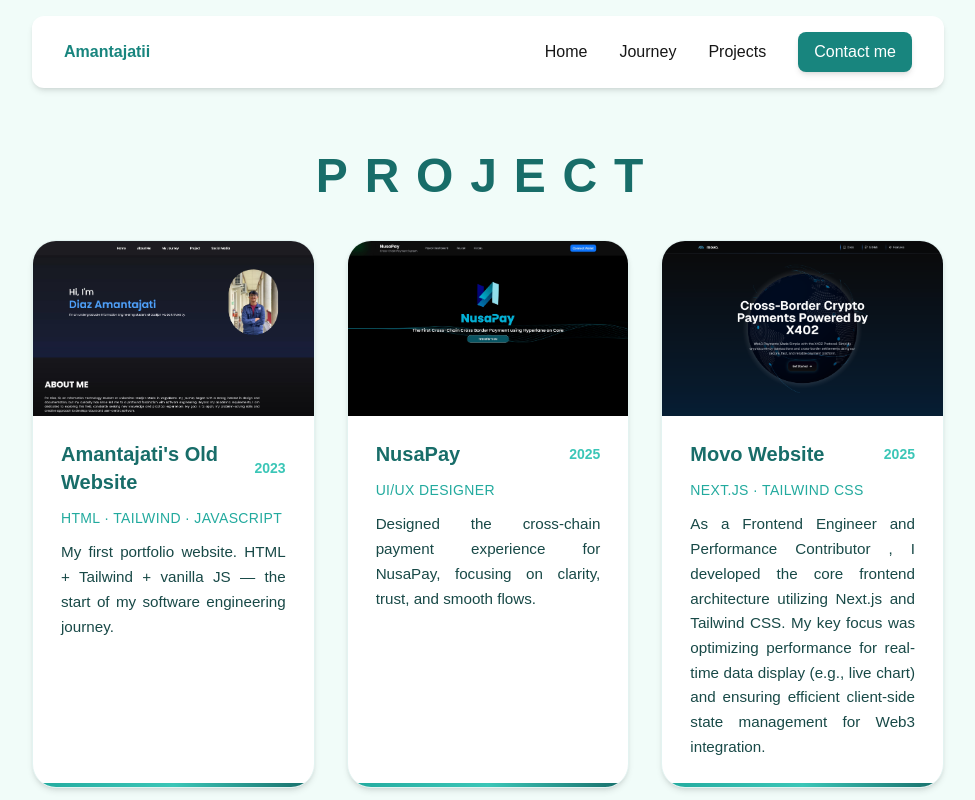
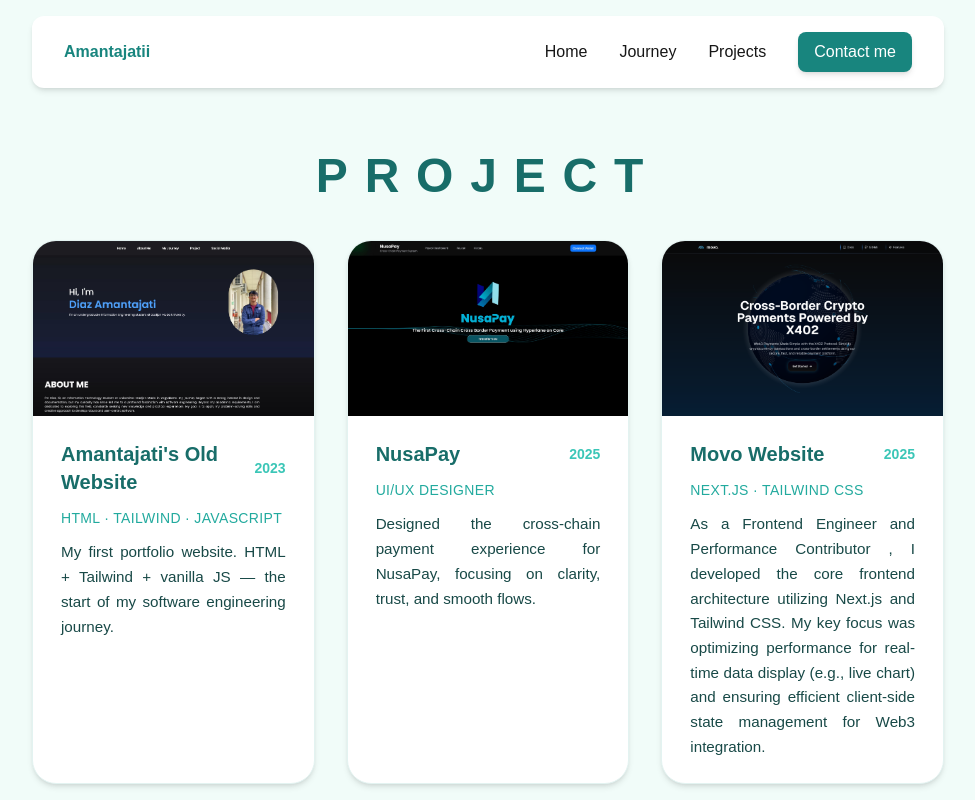
Before and after one commit to amantajatii/amantajatii-portofolio, a Next.js app: page /projects in a window 1280 px wide. Shown: the top 800 px of the page, without its empty margins (152-1127 px from the left). Built offline with nearby package versions, Linux system fonts and the light colour scheme.

Commit message:
Add external links to projects and social icons
Added 'link' fields to each project and wrapped project cards in anchor tags to make them clickable and open in a new tab. Updated social media and contact links in the Hero component to open in new tabs for better user experience.

```diff
--- a/src/app/projects/page.jsx
+++ b/src/app/projects/page.jsx
@@ -1,3 +1,4 @@
+import Link from "next/link";
 import React from "react";
 
 const projects = [
@@ -9,6 +10,7 @@
     description:
       "My first portfolio website. HTML + Tailwind + vanilla JS — the start of my software engineering journey.",
     image: "/aboutamantajatii.jpeg",
+    link: "https://aboutamantajatii.vercel.app/",
   },
   {
     id: 2,
@@ -18,6 +20,7 @@
     description:
       "Designed the cross-chain payment experience for NusaPay, focusing on clarity, trust, and smooth flows.",
     image: "/nusapay.jpeg",
+    link: "https://nusapayfinance.vercel.app/",
   },
   {
     id: 3,
@@ -27,6 +30,7 @@
     description:
       "As a Frontend Engineer and Performance Contributor , I developed the core frontend architecture utilizing Next.js and Tailwind CSS. My key focus was optimizing performance for real-time data display (e.g., live chart) and ensuring efficient client-side state management for Web3 integration.",
     image: "/movo.png",
+    link: "https://movopay.vercel.app/",
   },
   {
     id: 4,
@@ -36,6 +40,7 @@
     description:
       "Personal portfolio built with Next.js and Tailwind CSS, focused on smooth interactions and accessibility.",
     image: "/amantajatii-portofolio.png",
+    link: "https://amantajatii-portofolio.vercel.app/",
   },
 ];
 
@@ -53,6 +58,12 @@
           <article
             key={project.id}
             className="flex flex-col justify-between bg-white rounded-3xl shadow-md border border-[#e3f3f1] overflow-hidden hover:shadow-xl hover:-translate-y-1 transition-all duration-300">
+            <a
+              href={`${project.link}`}
+              key={project.id}
+              target="_blank"
+              rel="noopener noreferrer"
+              className="flex flex-col justify-between">
               <div>
                 <div className="relative aspect-[16/10] bg-[#e9f7f5]">
                   <img
@@ -83,7 +94,7 @@
                   </p>
                 </div>
               </div>
-            <div className="h-1 w-full bg-gradient-to-r from-[#22aa9e] via-[#3bc6b7] to-[#186d69]" />
+            </a>
           </article>
         ))}
       </div>
--- a/src/components/Hero.jsx
+++ b/src/components/Hero.jsx
@@ -26,7 +26,8 @@
                  text-gray-700 bg-white
                  shadow-sm hover:shadow-md
                  hover:bg-black hover:text-white
-                 transition-all duration-300">
+                 transition-all duration-300"
+              target="_blank">
               <FiGithub size={20} />
             </a>
           </li>
@@ -39,7 +40,8 @@
                  text-blue-600 bg-white
                  shadow-sm hover:shadow-md
                  hover:bg-blue-600 hover:text-white
-                 transition-all duration-300">
+                 transition-all duration-300"
+              target="_blank">
               <FiLinkedin size={20} />
             </a>
           </li>
@@ -52,14 +54,17 @@
                  text-sky-500 bg-white
                  shadow-sm hover:shadow-md
                  hover:bg-sky-500 hover:text-white
-                 transition-all duration-300">
+                 transition-all duration-300"
+              target="_blank">
               <FiTwitter size={20} />
             </a>
           </li>
         </ul>
 
         <div>
-          <Link href="https://mail.google.com/mail/u/0/?fs=1&to=amantajati15@gmail.com&tf=cm">
+          <Link
+            href="https://mail.google.com/mail/u/0/?fs=1&to=amantajati15@gmail.com&tf=cm"
+            target="_blank">
             <button className="px-5 py-3 bg-[#18857e] rounded-xl text-white font-medium shadow-md hover:bg-[#159c95] transition-all duration-300 hover:shadow-lg cursor-pointer">
               Contact Me
             </button>
```
Lines whose indentation alone changed are shown as unchanged.
